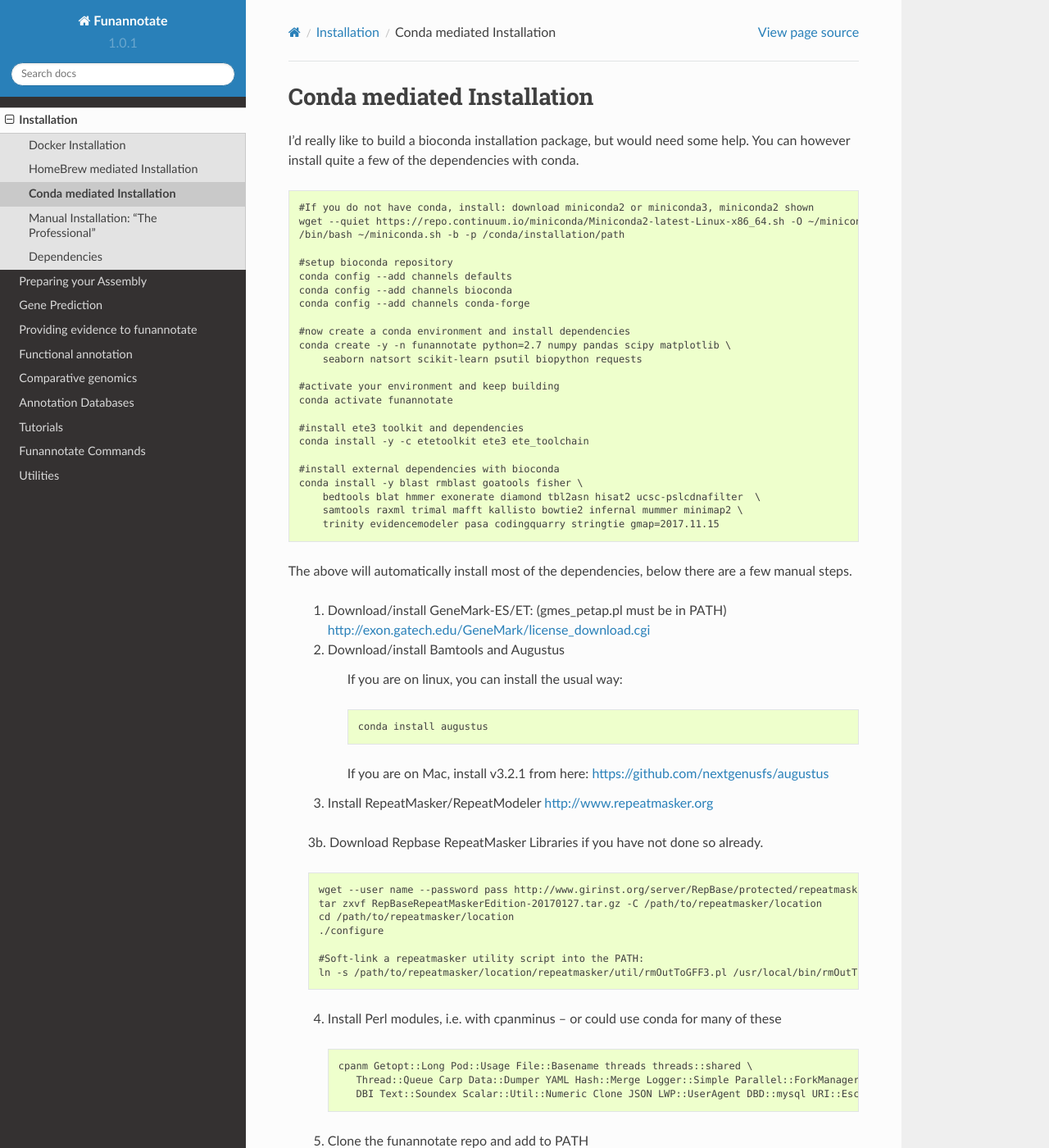
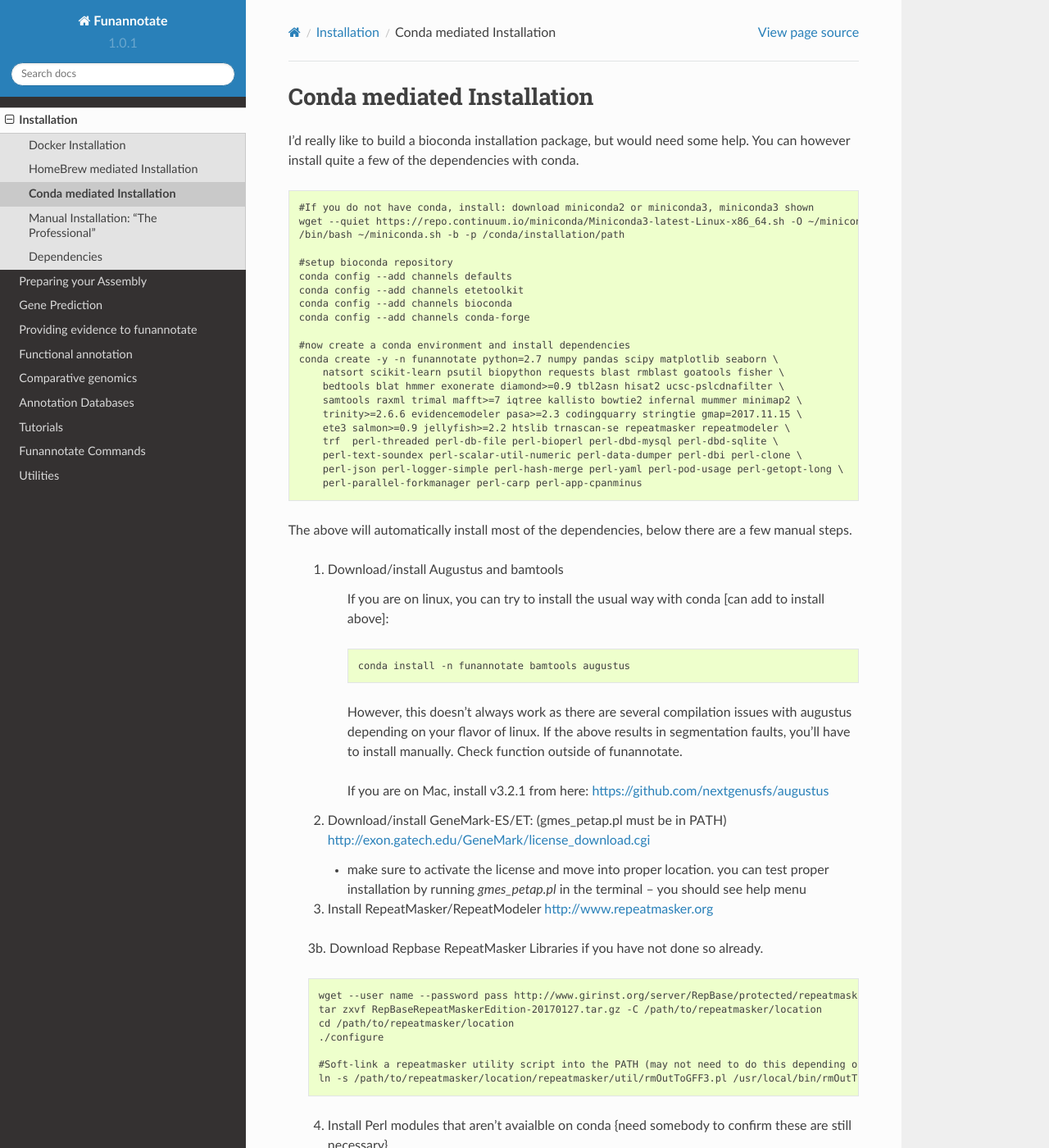
Before and after one commit to nextgenusfs/funannotate, a Sphinx documentation site: the page built from docs/conda.rst, in a window 1280 px wide and 1400 px high. Shown: the whole window at 82% size. Built offline with Sphinx 7.4.7 and the Read the Docs theme 2.0.0, drawn with Linux system fonts in a browser that asks for light colours; some of the changed text lies outside the part shown.

Commit message:
Update to hopefully simplify the conda install

```diff
--- a/docs/conda.rst
+++ b/docs/conda.rst
@@ -8,46 +8,46 @@
 
 .. code-block:: none
 
-    #If you do not have conda, install: download miniconda2 or miniconda3, miniconda2 shown
-    wget --quiet https://repo.continuum.io/miniconda/Miniconda2-latest-Linux-x86_64.sh -O ~/miniconda.sh
+    #If you do not have conda, install: download miniconda2 or miniconda3, miniconda3 shown
+    wget --quiet https://repo.continuum.io/miniconda/Miniconda3-latest-Linux-x86_64.sh -O ~/miniconda.sh
     /bin/bash ~/miniconda.sh -b -p /conda/installation/path
 
     #setup bioconda repository
     conda config --add channels defaults
+    conda config --add channels etetoolkit
     conda config --add channels bioconda
     conda config --add channels conda-forge
 
     #now create a conda environment and install dependencies
-    conda create -y -n funannotate python=2.7 numpy pandas scipy matplotlib \
-        seaborn natsort scikit-learn psutil biopython requests
-
-    #activate your environment and keep building
-    conda activate funannotate
-
-    #install ete3 toolkit and dependencies
-    conda install -y -c etetoolkit ete3 ete_toolchain
-
-    #install external dependencies with bioconda
-    conda install -y blast rmblast goatools fisher \
-        bedtools blat hmmer exonerate diamond tbl2asn hisat2 ucsc-pslcdnafilter  \
-        samtools raxml trimal mafft kallisto bowtie2 infernal mummer minimap2 \
-        trinity evidencemodeler pasa codingquarry stringtie gmap=2017.11.15
-
+    conda create -y -n funannotate python=2.7 numpy pandas scipy matplotlib seaborn \
+        natsort scikit-learn psutil biopython requests blast rmblast goatools fisher \
+        bedtools blat hmmer exonerate diamond>=0.9 tbl2asn hisat2 ucsc-pslcdnafilter \
+        samtools raxml trimal mafft>=7 iqtree kallisto bowtie2 infernal mummer minimap2 \
+        trinity>=2.6.6 evidencemodeler pasa>=2.3 codingquarry stringtie gmap=2017.11.15 \
+        ete3 salmon>=0.9 jellyfish>=2.2 htslib trnascan-se repeatmasker repeatmodeler \
+        trf  perl-threaded perl-db-file perl-bioperl perl-dbd-mysql perl-dbd-sqlite \
+        perl-text-soundex perl-scalar-util-numeric perl-data-dumper perl-dbi perl-clone \
+        perl-json perl-logger-simple perl-hash-merge perl-yaml perl-pod-usage perl-getopt-long \
+        perl-parallel-forkmanager perl-carp perl-app-cpanminus
 
 The above will automatically install most of the dependencies, below there are a few manual steps.
 
-    1.  Download/install GeneMark-ES/ET: (gmes_petap.pl must be in PATH)
-        http://exon.gatech.edu/GeneMark/license_download.cgi
+    1. Download/install Augustus and bamtools
 
-    2. Download/install Bamtools and Augustus
-
-        If you are on linux, you can install the usual way:
+        If you are on linux, you can try to install the usual way with conda [can add to install above]:
 
         .. code-block:: none
 
-            conda install augustus
+            conda install -n funannotate bamtools augustus
+
+        However, this doesn't always work as there are several compilation issues with augustus depending on your flavor of linux. If the above results in segmentation faults, you'll have to install manually.  Check function outside of funannotate.
 
         If you are on Mac, install v3.2.1 from here: https://github.com/nextgenusfs/augustus
+
+    2.  Download/install GeneMark-ES/ET: (gmes_petap.pl must be in PATH)
+        http://exon.gatech.edu/GeneMark/license_download.cgi
+
+        * make sure to activate the license and move into proper location. you can test proper installation by running `gmes_petap.pl` in the terminal -- you should see help menu
 
     3.  Install RepeatMasker/RepeatModeler  http://www.repeatmasker.org
 
@@ -61,16 +61,18 @@
         cd /path/to/repeatmasker/location
         ./configure
 
-        #Soft-link a repeatmasker utility script into the PATH:
+        #Soft-link a repeatmasker utility script into the PATH (may not need to do this depending on install)
         ln -s /path/to/repeatmasker/location/repeatmasker/util/rmOutToGFF3.pl /usr/local/bin/rmOutToGFF3.pl
 
-    4. Install Perl modules, i.e. with cpanminus -- or could use conda for many of these
+    4. Install Perl modules that aren't avaialble on conda {need somebody to confirm these are still necessary}
 
      .. code-block:: none
 
-         cpanm Getopt::Long Pod::Usage File::Basename threads threads::shared \
-            Thread::Queue Carp Data::Dumper YAML Hash::Merge Logger::Simple Parallel::ForkManager \
-            DBI Text::Soundex Scalar::Util::Numeric Clone JSON LWP::UserAgent DBD::mysql URI::Escape DBD::SQlite
+        #make sure you are in funannotate environment
+        conda activate funannotate
+
+        #then using cpanminus to install these deps
+        cpanm File::Basename Thread::Queue LWP::UserAgent
 
     5. Clone the funannotate repo and add to PATH
 
@@ -81,13 +83,7 @@
         #add to PATH
         ln -s /path/to/funannotate/funannotate /path/to/conda/envs/funannotate/bin/funannotate
 
-    6.  Setup funannotate databases, specify any location you have read/write access to to `-d`
-
-    .. code-block:: none
-
-        funannotate setup -d /path/to/DB
-
-    7.  Export required ENV variables (your paths might differ slightly):
+    6. Run funannotate check --show-versions, fix any issues. You will need to export some ENV variables.
 
     .. code-block:: none
 
@@ -98,4 +94,10 @@
         export GENEMARK_PATH=/path/to/gmes_petap_dir
         export FUNANNOTATE_DB=/path/to/funannotateDB
 
-    7b.  If you want these ENV variables to be activated when you activate the conda environment, you can add them as a shell script to the the activate location of your environment, i.e. `/path/to/conda/envs/funannotate/etc/conda/activate.d/` and then you can put the corresponding `unset` commands in the deactivate directory, i.e. `/path/to/conda/envs/funannotate/etc/conda/deactivate.d/`
+    7.  Setup funannotate databases, specify any location you have read/write access to to `-d` -- this is $FUNANNOTATE_DB
+
+    .. code-block:: none
+
+        funannotate setup -d /path/to/DB
+
+    9.  If you want these ENV variables to be activated when you activate the conda environment, you can add them as a shell script to the the activate location of your environment, i.e. `/path/to/conda/envs/funannotate/etc/conda/activate.d/` and then you can put the corresponding `unset` commands in the deactivate directory, i.e. `/path/to/conda/envs/funannotate/etc/conda/deactivate.d/`
```
